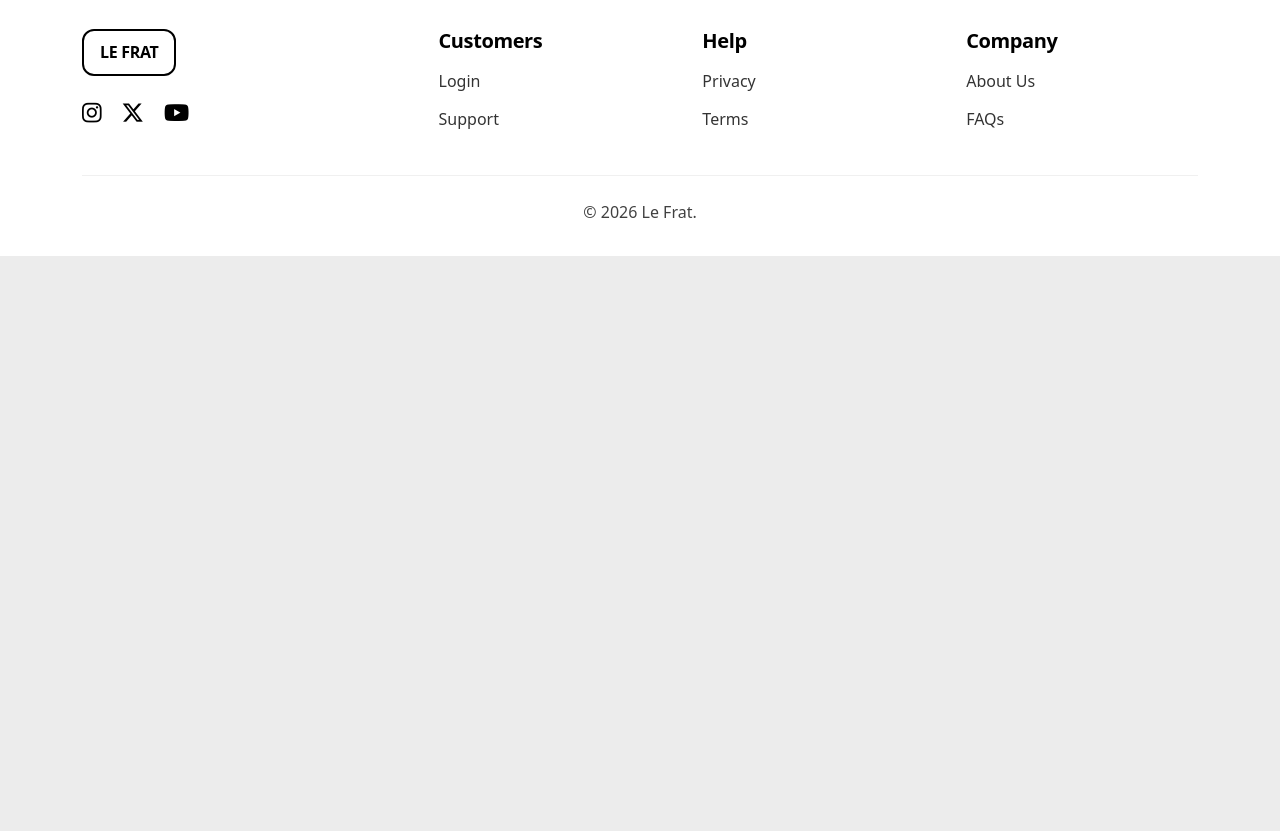
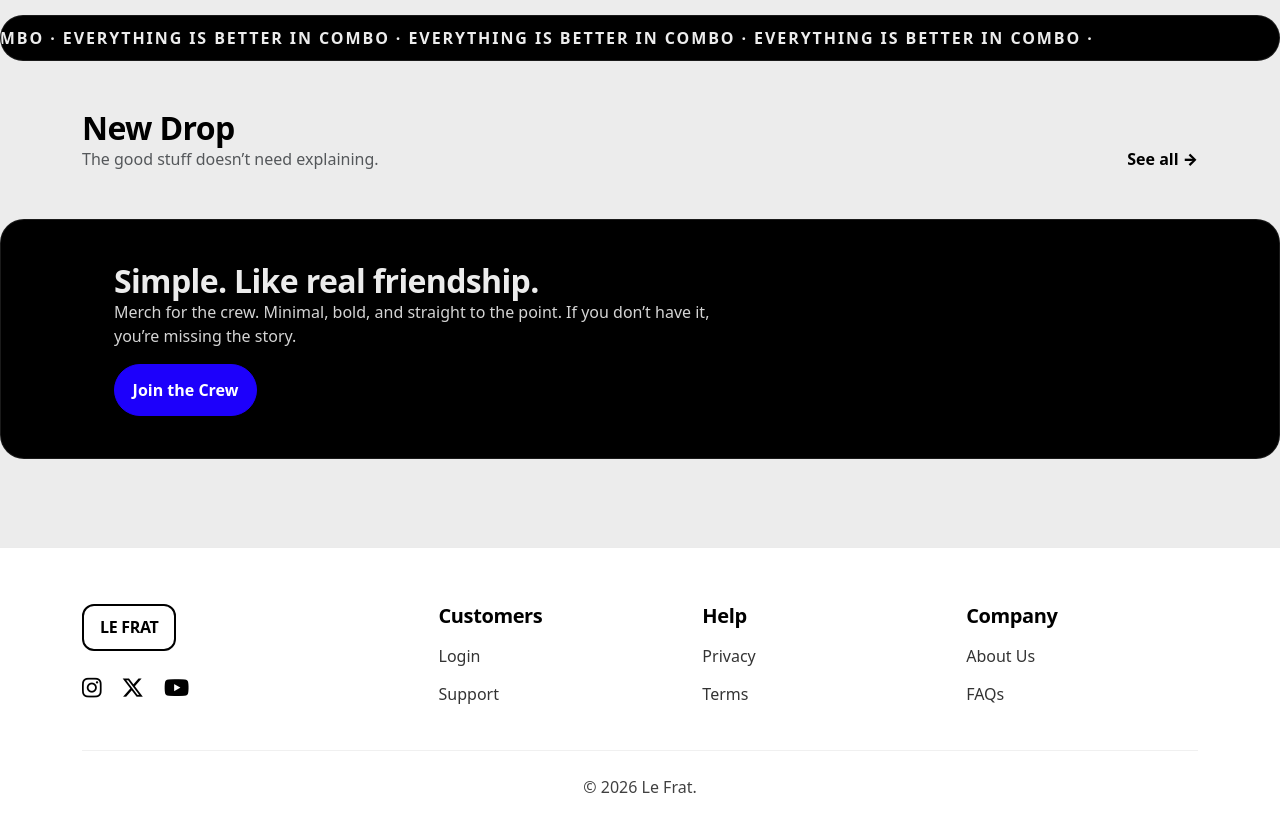
Before and after one commit to madlp24/le-frat, a Django app: page / in a window 1280 px wide. Shown: the part 544-1375 px from the top of the page. Before the commit the page ends 800 px from the top, so only its background shows below. Run offline with Django 5.2, Linux system fonts and the light colour scheme; data comes from the database, SQL or seed files in the repository.

Commit message:
Changed the home page

```diff
--- a/home/templates/home/index.html
+++ b/home/templates/home/index.html
@@ -1,8 +1,96 @@
 {% extends "base.html" %}
-
+{% load static %}
 {% block title %}Home | Le Frat{% endblock %}
 
 {% block content %}
-<h1>Le Frat</h1>
-<p>Official merch store.</p>
+
+<!-- HERO FULL WIDTH -->
+<section class="lf-hero" style="--hero: url('{% static 'images/home/hero.jpg' %}');">
+  <div class="lf-hero__overlay"></div>
+
+  <div class="lf-hero__inner container">
+    <p class="lf-eyebrow mb-2">LE FRAT · OFFICIAL MERCH</p>
+
+    <h1 class="lf-hero__title mb-3">
+      The spot everyone talks about.
+    </h1>
+
+    <p class="lf-hero__subtitle mb-4">
+      No pretensions. Just attitude. Merch worn like a badge.
+    </p>
+
+    <div class="d-flex flex-wrap gap-2">
+      <a href="{% url 'products' %}" class="btn btn-primary lf-btn-pill">Shop the Drop</a>
+      <a href="{% url 'products' %}?sort=name_asc" class="btn btn-outline-light lf-btn-pill">Browse All</a>
+    </div>
+  </div>
+</section>
+
+
+  <!-- MARQUEE -->
+  <section class="lf-marquee" aria-hidden="true">
+    <div class="lf-marquee__track">
+      <span>EVERYTHING IS BETTER IN COMBO · </span>
+      <span>EVERYTHING IS BETTER IN COMBO · </span>
+      <span>EVERYTHING IS BETTER IN COMBO · </span>
+      <span>EVERYTHING IS BETTER IN COMBO · </span>
+    </div>
+  </section>
+
+<section class="mt-5">
+  <div class="container">
+
+    <div class="d-flex align-items-end justify-content-between gap-3 mb-3">
+      <div>
+        <h2 class="m-0">New Drop</h2>
+        <p class="text-muted m-0">
+          The good stuff doesn’t need explaining.
+        </p>
+      </div>
+
+      <a href="{% url 'products' %}" class="lf-link-strong">See all →</a>
+    </div>
+
+    <div class="row g-3">
+      {% for p in featured_products %}
+        <div class="col-12 col-md-4">
+          <a class="lf-drop-card"
+             href="{% url 'product_detail' p.id %}"
+             style="--bg: url('{% static 'images/home/' %}{{ p.home_image }}');">
+
+            <div class="lf-drop-card__content">
+              <p class="lf-drop-card__tag">NEW DROP</p>
+              <h3 class="lf-drop-card__title">{{ p.name }}</h3>
+              <p class="lf-drop-card__price mb-0">${{ p.price }}</p>
+            </div>
+
+          </a>
+        </div>
+      {% endfor %}
+    </div>
+
+  </div>
+</section>
+
+
+  <!-- BRAND BLOCK -->
+  <section class="lf-brand-block mt-5">
+  <div class="container">
+    <div class="lf-brand-block__inner">
+      <h2 class="m-0">Simple. Like real friendship.</h2>
+
+      <p class="m-0">
+        Merch for the crew. Minimal, bold, and straight to the point.
+        If you don’t have it, you’re missing the story.
+      </p>
+
+      <a href="{% url 'products' %}" class="btn btn-primary lf-btn-pill mt-3">
+        Join the Crew
+      </a>
+    </div>
+  </div>
+</section>
+
+
+
 {% endblock %}
--- a/home/views.py
+++ b/home/views.py
@@ -1,4 +1,21 @@
 from django.shortcuts import render
+from products.models import Product
 
 def index(request):
-    return render(request, "home/index.html")
+    featured_skus = ["LF-HOOD-001", "LF-TEE-004", "LF-ACC-004"]  # hoodie, tee, cap/hat
+
+    featured_products = list(Product.objects.filter(sku__in=featured_skus))
+
+    sku_to_image = {
+        "LF-HOOD-001": "drop-hoodie.jpg",
+        "LF-TEE-004": "drop-tshirt.jpg",
+        "LF-ACC-004": "drop-cap.jpg",
+    }
+
+    for p in featured_products:
+        p.home_image = sku_to_image.get(p.sku, "drop-default.jpg")
+
+    order_map = {sku: i for i, sku in enumerate(featured_skus)}
+    featured_products.sort(key=lambda p: order_map.get(p.sku, 999))
+
+    return render(request, "home/index.html", {"featured_products": featured_products})
--- a/static/css/base.css
+++ b/static/css/base.css
@@ -769,3 +769,163 @@
 @media (max-width: 576px){
   .lf-footer__grid{ grid-template-columns: 1fr; }
 }
+
+/* BUTTONS */
+.lf-btn-pill{
+  border-radius:999px;
+  padding:.8rem 1.1rem;
+  font-weight:800;
+}
+
+/* EYEBROW TEXT */
+.lf-eyebrow{
+  font-weight:900;
+  letter-spacing:.18em;
+  text-transform:uppercase;
+  font-size:.78rem;
+  opacity:.9;
+}
+
+/* HERO */
+.lf-hero{
+  position:relative;
+  border-radius:1.5rem;
+  min-height:440px;
+  overflow:hidden;
+  border:1px solid rgba(0,0,0,0.08);
+  background-image: var(--hero);
+  background-size: cover;
+  background-position: center;
+  width: 100vw;
+  margin-left: calc(-50vw + 50%);
+  border-radius: 0;
+}
+
+.lf-hero__overlay{
+  position:absolute;
+  inset:0;
+  background:linear-gradient(90deg, rgba(0,0,0,.78), rgba(0,0,0,.12));
+}
+
+.lf-hero__inner{
+  position:relative;
+  z-index:2;
+  padding:3rem 2rem;
+  max-width:720px;
+  color:#fff;
+}
+
+.lf-hero__title{
+  font-weight:900;
+  letter-spacing:-0.03em;
+  font-size:clamp(2.2rem, 3.5vw, 3.4rem);
+}
+
+.lf-hero__subtitle{
+  font-size:1.05rem;
+  max-width:52ch;
+  opacity:.92;
+}
+
+/* MARQUEE */
+.lf-marquee{
+  margin-top:16px;
+  border-radius:999px;
+  background:#000;
+  color:#ECECEC;
+  overflow:hidden;
+  border:1px solid rgba(255,255,255,.10);
+}
+
+.lf-marquee__track{
+  display:inline-block;
+  white-space:nowrap;
+  padding:10px 0;
+  font-weight:900;
+  letter-spacing:.12em;
+  text-transform:uppercase;
+  animation:lf-marquee 16s linear infinite;
+}
+
+@keyframes lf-marquee{
+  from{ transform:translateX(0); }
+  to{ transform:translateX(-50%); }
+}
+
+/* LINK */
+.lf-link-strong{
+  font-weight:900;
+  text-decoration:none;
+  color:#000;
+}
+.lf-link-strong:hover{
+  color:#1d0ffb;
+}
+
+/* DROP CARDS */
+.lf-drop-card{
+  display:block;
+  height:320px;
+  border-radius:1.25rem;
+  overflow:hidden;
+  text-decoration:none;
+  color:#fff;
+  background-size:cover;
+  background-position:center;
+  border:1px solid rgba(0,0,0,0.12);
+  transition:transform .15s ease, box-shadow .15s ease;
+  position:relative;
+  background-image:
+    linear-gradient(180deg, rgba(0,0,0,.05), rgba(0,0,0,.75)),
+    var(--bg);
+}
+
+.lf-drop-card:hover{
+  transform:translateY(-4px);
+  box-shadow:0 16px 32px rgba(0,0,0,.14);
+}
+
+.lf-drop-card__content{
+  position:absolute;
+  inset:auto 0 0 0;
+  padding:18px 18px 20px;
+}
+
+.lf-drop-card__tag{
+  font-weight:900;
+  letter-spacing:.16em;
+  text-transform:uppercase;
+  font-size:.72rem;
+  opacity:.9;
+  margin:0 0 6px 0;
+}
+
+.lf-drop-card__title{
+  font-weight:900;
+  letter-spacing:-0.02em;
+  margin:0 0 8px 0;
+}
+
+.lf-drop-card__price{
+  font-weight:900;
+  opacity:.95;
+}
+
+/* BRAND BLOCK */
+.lf-brand-block{
+  border-radius:1.5rem;
+  background:#000;
+  color:#ECECEC;
+  border:1px solid rgba(255,255,255,.10);
+}
+
+.lf-brand-block__inner{
+  padding:2.6rem 2rem;
+  max-width:860px;
+}
+
+.lf-brand-block__inner p{
+  opacity:.9;
+  margin-top:.75rem;
+  max-width:70ch;
+}
```
Also changed, not shown: products/admin.py (+30 -2 lines), static/images/home/drop-cap.jpg (added), static/images/home/drop-hoodie.jpg (added), static/images/home/drop-tshirt.jpg (added), 1 other file.
